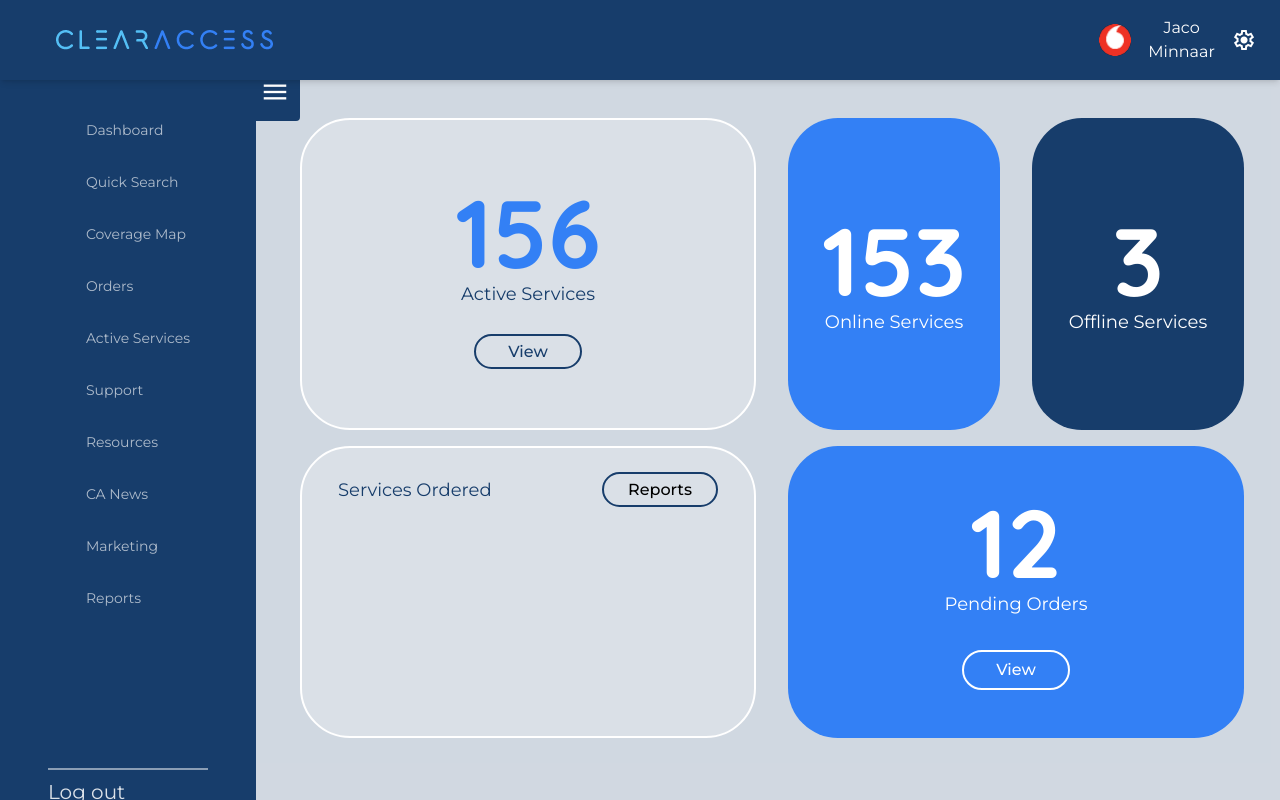
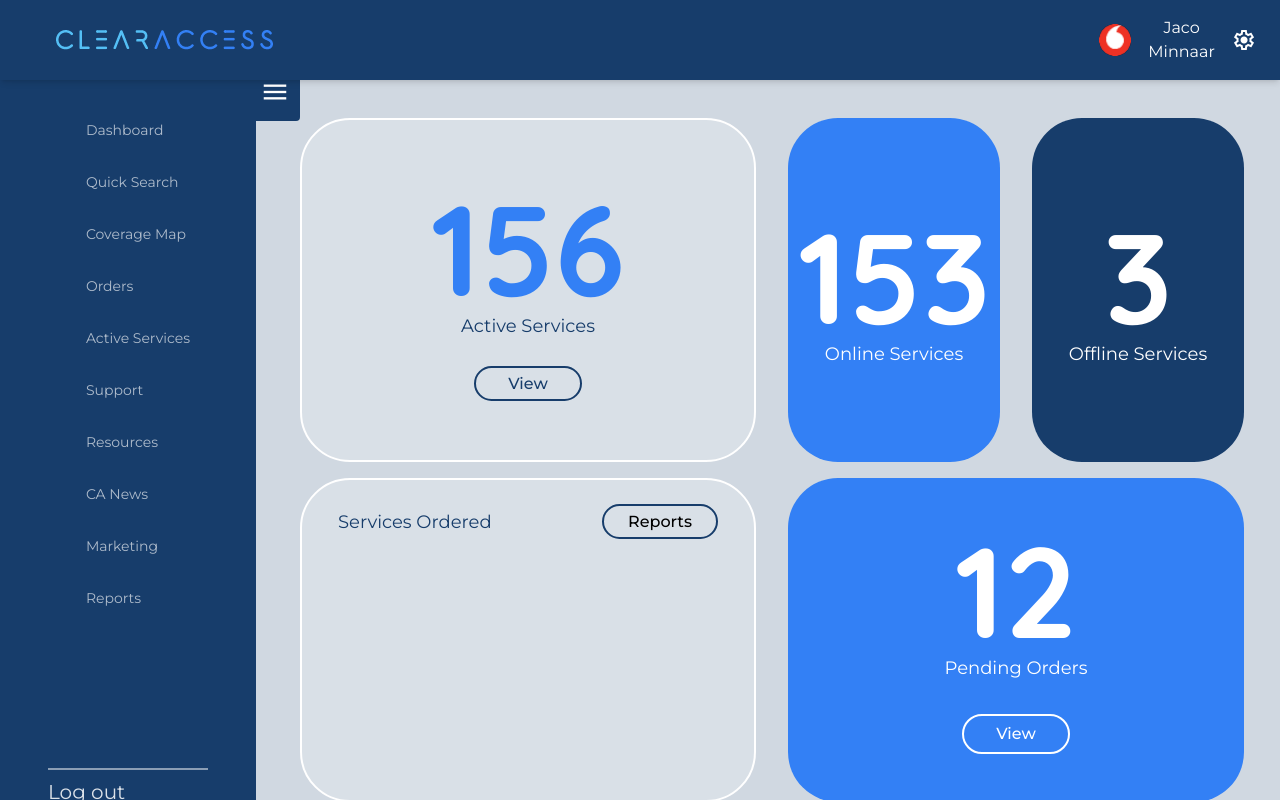
Before and after one commit to Ignesius-Alpha/isp_dashboard, a Laravel app: page /dashboard in a window 1280 px wide. Run offline with Laravel 12, Linux system fonts and the light colour scheme; style sheets or scripts are compiled from the project's sources; parts of the project's set-up code (start-up, migrations or seed data) failed here and were passed over.

Commit message:
"Added new CSS class 'text-9xl' and updated font sizes in Dashboard.vue component"

```diff
--- a/resources/css/compiled_app.css
+++ b/resources/css/compiled_app.css
@@ -1097,6 +1097,11 @@ video {
   line-height: 1.75rem;
 }
 
+.text-9xl {
+  font-size: 8rem;
+  line-height: 1;
+}
+
 .font-bold {
   font-weight: 700;
 }
--- a/resources/js/components/Dashboard/Dashboard.vue
+++ b/resources/js/components/Dashboard/Dashboard.vue
@@ -4,7 +4,7 @@
             <div
                 class="flex border-2 border-white rounded-[50px] text-center py-16 p-5 bg-white bg-opacity-20 justify-center">
                 <div class="text-center">
-                    <h3 class="font-quicksand font-bold text-8xl text-[#3380F5]">156</h3>
+                    <h3 class="font-quicksand font-bold text-9xl text-[#3380F5]">156</h3>
                     <p class="text-[#173D6B] text-lg mb-3 lg:mb-8">Active Services</p>
                     <a href="/Activeservices"
                         class="border-2 border-[#173D6B] rounded-[30px] px-8 font-medium py-1.5 text-[#173D6B]">View</a>
@@ -13,13 +13,13 @@
             <div class="grid grid-cols-2 gap-x-4 xl:gap-x-8">
                 <a href="" class="flex col-span-1 justify-center items-center rounded-[50px] py-16 p-5 bg-[#3380F5]">
                     <div class="text-center">
-                        <h3 class="font-quicksand font-bold text-8xl text-white">153</h3>
+                        <h3 class="font-quicksand font-bold text-9xl text-white">153</h3>
                         <p class="text-white text-lg">Online Services</p>
                     </div>
                 </a>
                 <a href="" class="flex col-span-1 justify-center items-center rounded-[50px] py-16 p-5 bg-[#173D6B]">
                     <div class="text-center">
-                        <h3 class="font-quicksand font-bold text-8xl text-white">3</h3>
+                        <h3 class="font-quicksand font-bold text-9xl text-white">3</h3>
                         <p class="text-white text-lg">Offline Services</p>
                     </div>
                 </a>
@@ -42,7 +42,7 @@
             </div>
             <div class="rounded-[50px] flex col-span-1 text-center py-12 bg-[#3380F5] justify-center">
                 <div class="flex flex-col justify-center items-center place-items-center text-center">
-                    <h3 class="font-quicksand font-bold text-8xl text-white">12</h3>
+                    <h3 class="font-quicksand font-bold text-9xl text-white">12</h3>
                     <p class="text-white text-lg mb-3 lg:mb-8">Pending Orders</p>
                     <a href="/Activeservices"
                         class="border-2 border-white rounded-[30px] px-8 font-medium py-1.5 text-white">View</a>
```
